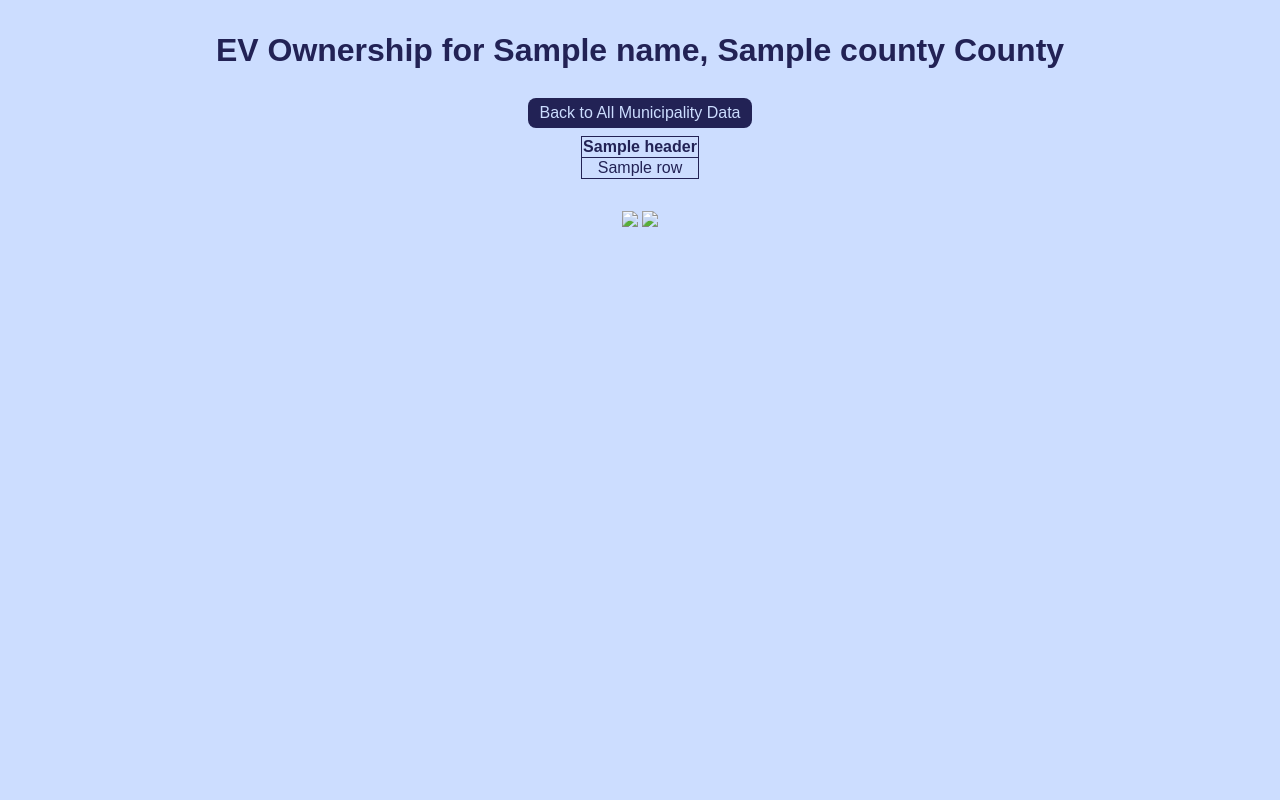
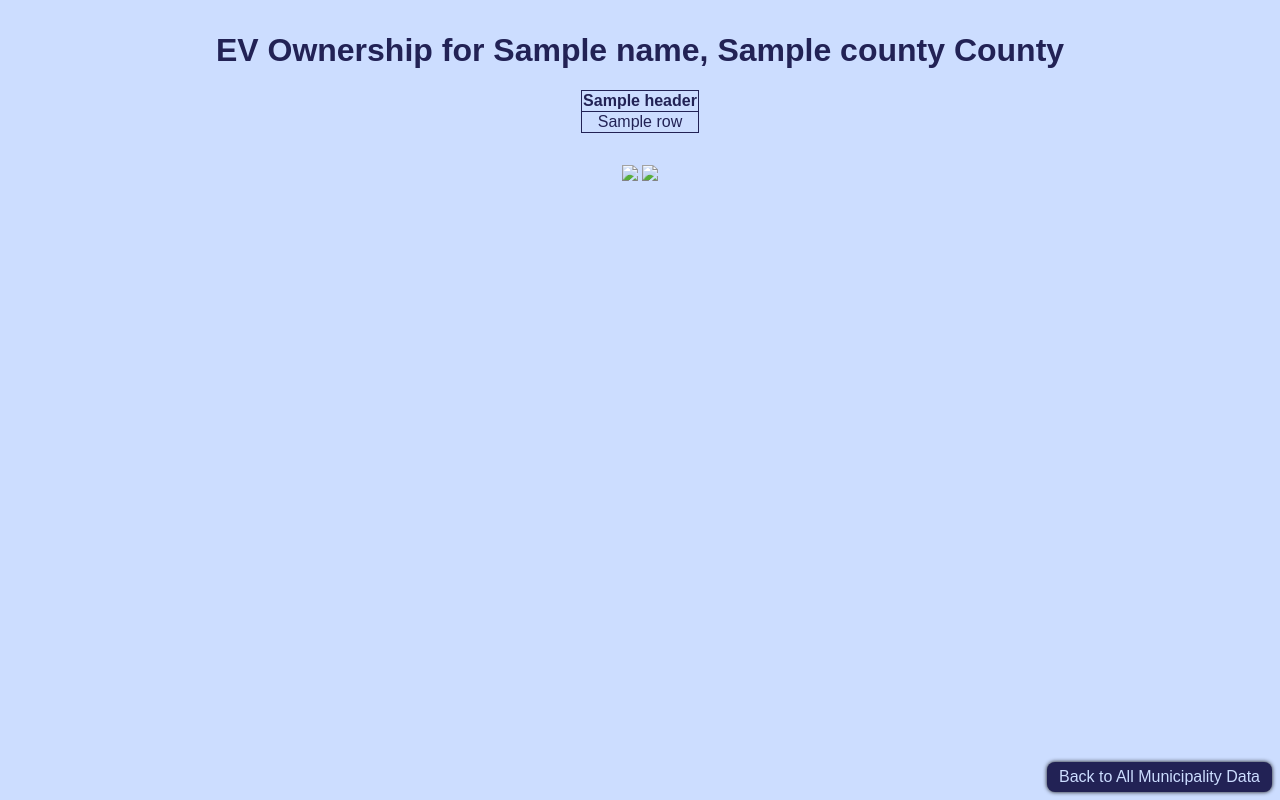
Before and after one commit to pinedaj1/PUBLICNAME, a Flask app: template web/templates/ev.html in a window 1280 px wide. Run offline with Flask 3, Linux system fonts and the light colour scheme; the template is opened without the code that fills it: most values are stand-ins (such as "Sample title", 1, 10 or a date in 2020); parts of the project's set-up code (start-up, migrations or seed data) failed here and were passed over; some libraries are stand-ins or nearby versions.

Commit message:
back buttons fixed on bottom-right

```diff
--- a/web/static/style.css
+++ b/web/static/style.css
@@ -49,6 +49,15 @@ img {
   padding-top: 32px;
 }
 
+
 .legend {
   max-width: 100px;
 }
+
+.back_button {
+  position: fixed;
+  bottom: 0;
+  right: 0;
+  box-shadow: 0 0 4px #111;
+  border-radius: 8px;
+}
--- a/web/templates/macros.html
+++ b/web/templates/macros.html
@@ -24,14 +24,14 @@
 
 {% macro back_to_homepage() %}
 <form action="/" method="GET">
-  <input type="submit" value="To Home Page" />
+  <input type="submit" value="To Home Page" class="back_button"/>
 </form>
 {% endmacro %}
 
 
 {% macro back_to_municipality(mno) %}
 <form action="/municipality" method="POST">
-  <input type="hidden" name="mno" value="{{ mno }}" />
-  <input type="submit" value="Back to All Municipality Data" />
+  <input type="hidden" name="mno" value="{{ mno }}"/>
+  <input type="submit" value="Back to All Municipality Data" class="back_button"/>
 </form>
 {% endmacro %}
```
